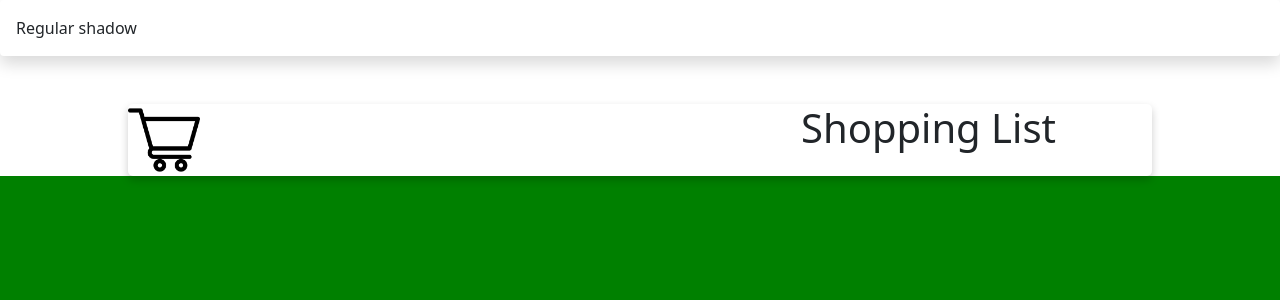
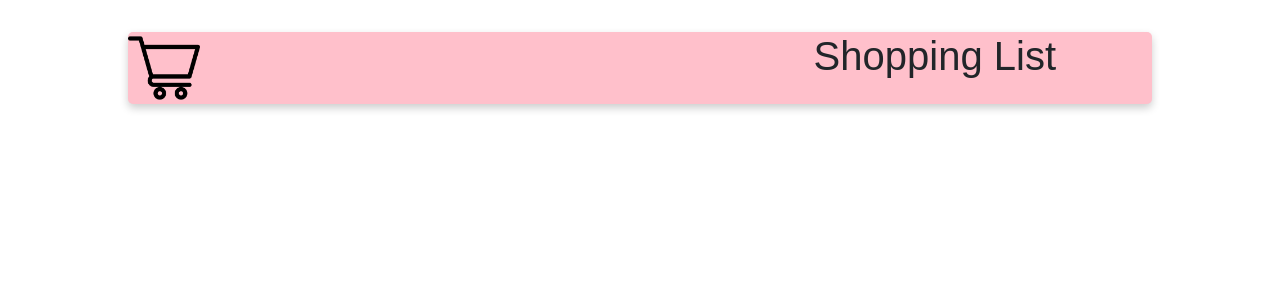
Before and after one commit to Lilandau/shoppingList, a Next.js app: page / in a window 1280 px wide. Shown: the top 300 px of the page. Built offline with nearby package versions, Linux system fonts and the light colour scheme.

Commit message:
drag an drop works

```diff
--- a/pages/_app.js
+++ b/pages/_app.js
@@ -14,10 +14,14 @@ function MyApp({Component, pageProps}) {
     return (
         <>
             <Head>
-                <meta name="viewport" content="width=device-width, initial-scale=1" />
-
+                <meta name="viewport" content="width=device-width, initial-scale=1"/>
+                <link
+                    href="https://cdn.jsdelivr.net/npm/bootstrap@5.2.0-beta1/dist/css/bootstrap.min.css"
+                    rel="stylesheet"
+                    integrity="sha384-0evHe/X+R7YkIZDRvuzKMRqM+OrBnVFBL6DOitfPri4tjfHxaWutUpFmBp4vmVor"
+                    crossOrigin="anonymous"
+                ></link>
             </Head>
-
             <Component {...pageProps} />
         </>)
 }
--- a/pages/index.js
+++ b/pages/index.js
@@ -2,9 +2,7 @@ import styles from './index.module.css';
 
 export default function Home() {
     return (<>
-
-            <div className="shadow p-3 mb-5 bg-white rounded">Regular shadow</div>
-        <div className={styles.card}>
+        <div id='shoppingList' className={styles.card}>
             <span className={styles.span}>
                 <h1>Shopping List</h1>
             </span>
--- a/pages/index.module.css
+++ b/pages/index.module.css
@@ -1,8 +1,9 @@
+
 .card {
     box-shadow: 0 4px 8px 0 rgba(0,0,0,0.2);
     width: 80%;
     border-radius: 5px;
-    background-color: white;
+    background-color: pink;
     margin: auto;
     margin-top: 2rem;
 }
--- a/styles/globals.css
+++ b/styles/globals.css
@@ -1,17 +1,4 @@
-html,
-body {
-  padding: 0;
-  margin: 0;
-  font-family: -apple-system, BlinkMacSystemFont, Segoe UI, Roboto, Oxygen,
-    Ubuntu, Cantarell, Fira Sans, Droid Sans, Helvetica Neue, sans-serif;
-  background-color: green;
+html, body {
+  height: 100%;
+  font-family: 'Quicksand', sans-serif!important;
 }
-
-a {
-  color: inherit;
-  text-decoration: none;
-}
-
-* {
-  box-sizing: border-box;
-}
```
